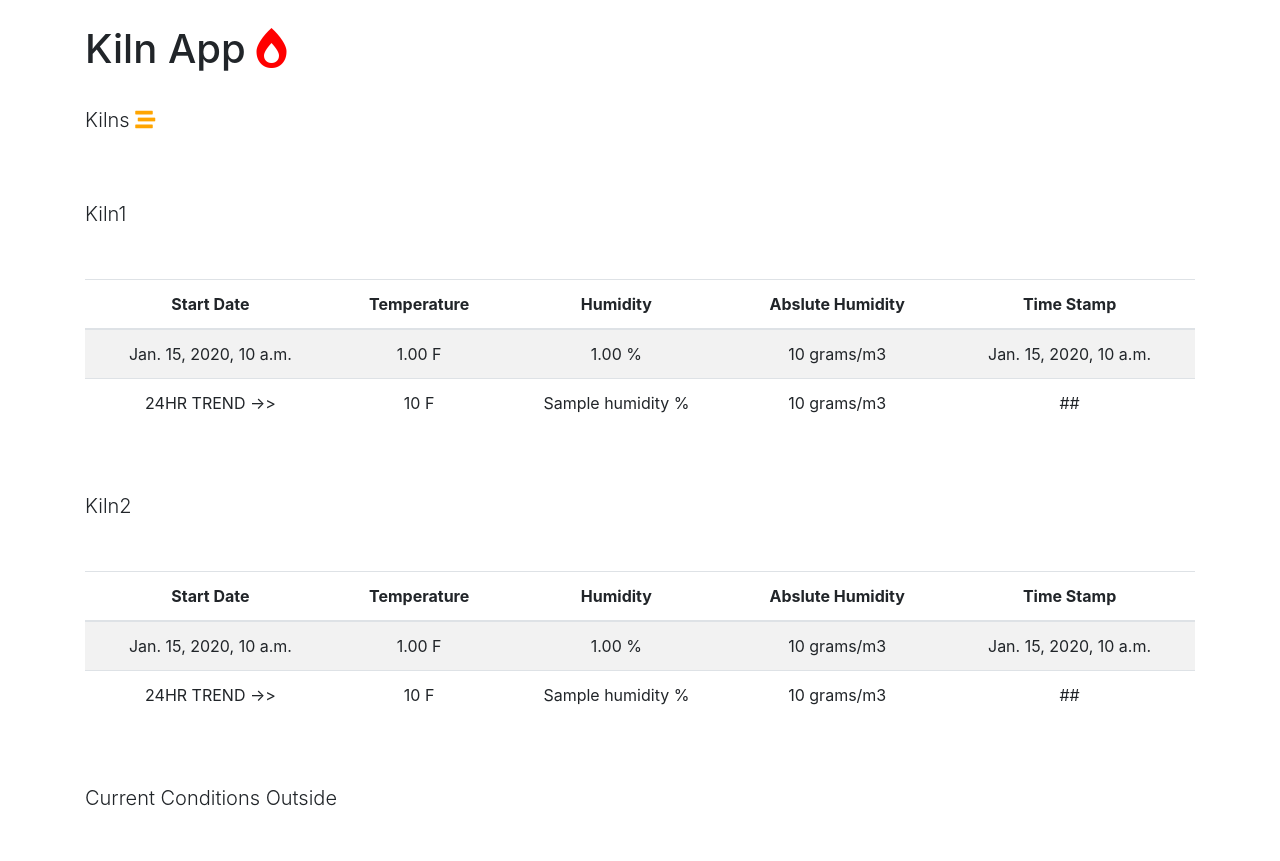
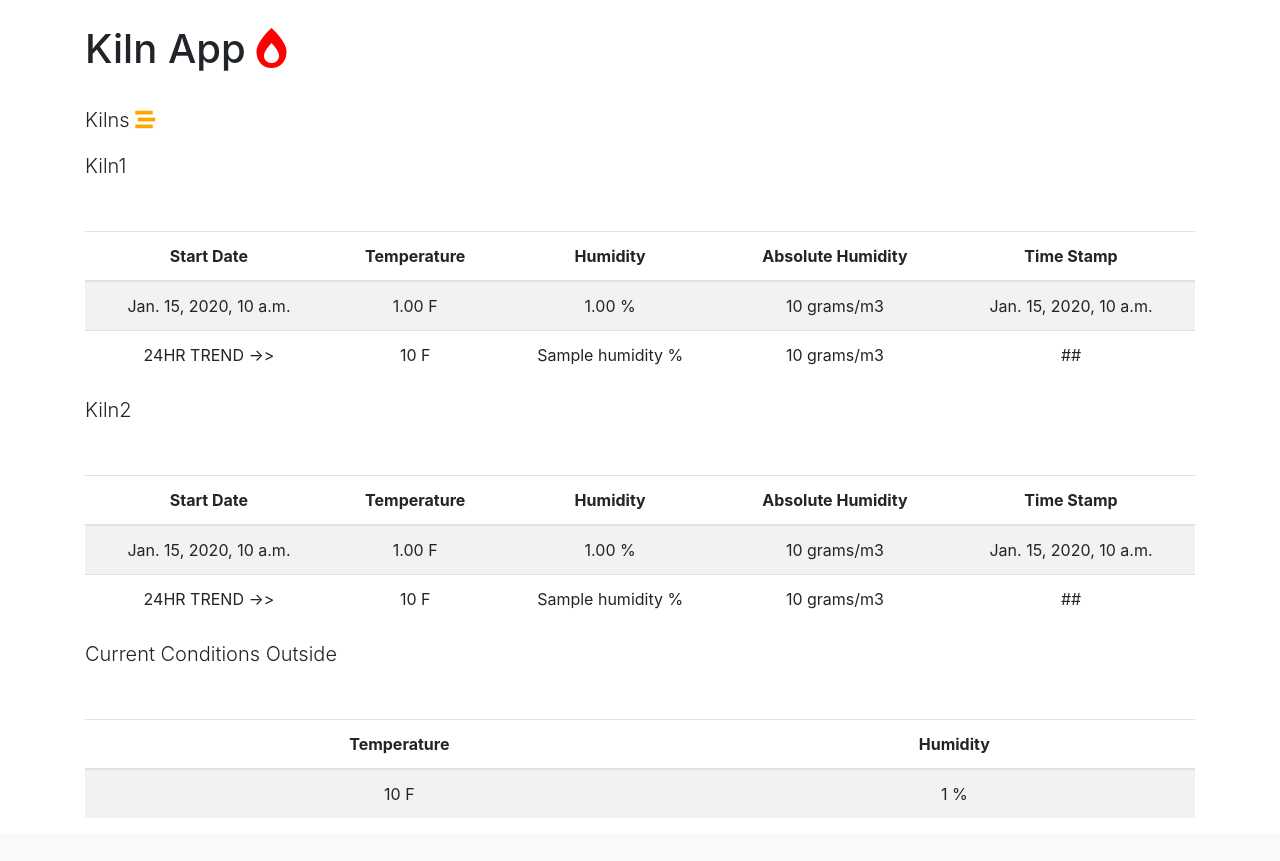
Before and after one commit to AlexSkrivseth/kiln-app, a Django app: template kiln_app/dashboard/templates/dashboard/main.html in a window 1280 px wide. Shown: the part 75-936 px from the top of the page. After the commit the page ends 875 px from the top, so only its background shows below. Run offline with Django 3.2, Linux system fonts and the light colour scheme; tables that the repository leaves empty hold one stand-in row (values such as "Sample post"); the template is opened without the code that fills it: values that come from a table or form of the project are taken from there, most other values are stand-ins (such as "Sample title", 1, 10 or a date in 2020); some libraries are stand-ins or nearby versions.

Commit message:
fixed some spelling in the main.html

```diff
--- a/kiln_app/api/utils.py
+++ b/kiln_app/api/utils.py
@@ -72,7 +72,7 @@ def absolute_humidity(t=None, rh=None):
         T = (t - 32) * 5/9
         # T is celsius
         ah = 6.112 * 2.71828**((17.67 * T)/(T+243.5)) * rh * 2.1674 / (273.15+T)
-        AH = round(ah, 4)
+        AH = round(ah, 2)
         print("The absolute_humidity is {} grams/m3".format(ah))
 
         return AH
--- a/kiln_app/dashboard/templates/dashboard/main.html
+++ b/kiln_app/dashboard/templates/dashboard/main.html
@@ -2,8 +2,6 @@
 
 {% block main %}
   <p class="lead">Kilns  <i style="color: orange;" title='Edit' class="fas fa-stream"></i></p>
-  <br>
-  <br>
   <p class="lead">Kiln1</p>
   <table class="table table-striped">
     <thead>
@@ -13,7 +11,7 @@
 
         <th>Temperature</th>
         <th>Humidity</th>
-        <th>Abslute Humidity</th>
+        <th>Absolute Humidity</th>
         <th>Time Stamp</th>
 
       </tr>
@@ -40,8 +38,6 @@
     </tbody>
   </table>
 
-  <br>
-  <br>
   <p class="lead">Kiln2</p>
   <table class="table table-striped">
     <thead>
@@ -51,7 +47,7 @@
 
         <th>Temperature</th>
         <th>Humidity</th>
-        <th>Abslute Humidity</th>
+        <th>Absolute Humidity</th>
         <th>Time Stamp</th>
 
       </tr>
@@ -78,8 +74,6 @@
     </tbody>
   </table>
 
-<br>
-<br>
 <p class="lead">Current Conditions Outside</p>
 <table class="table table-striped">
   <thead>
```
